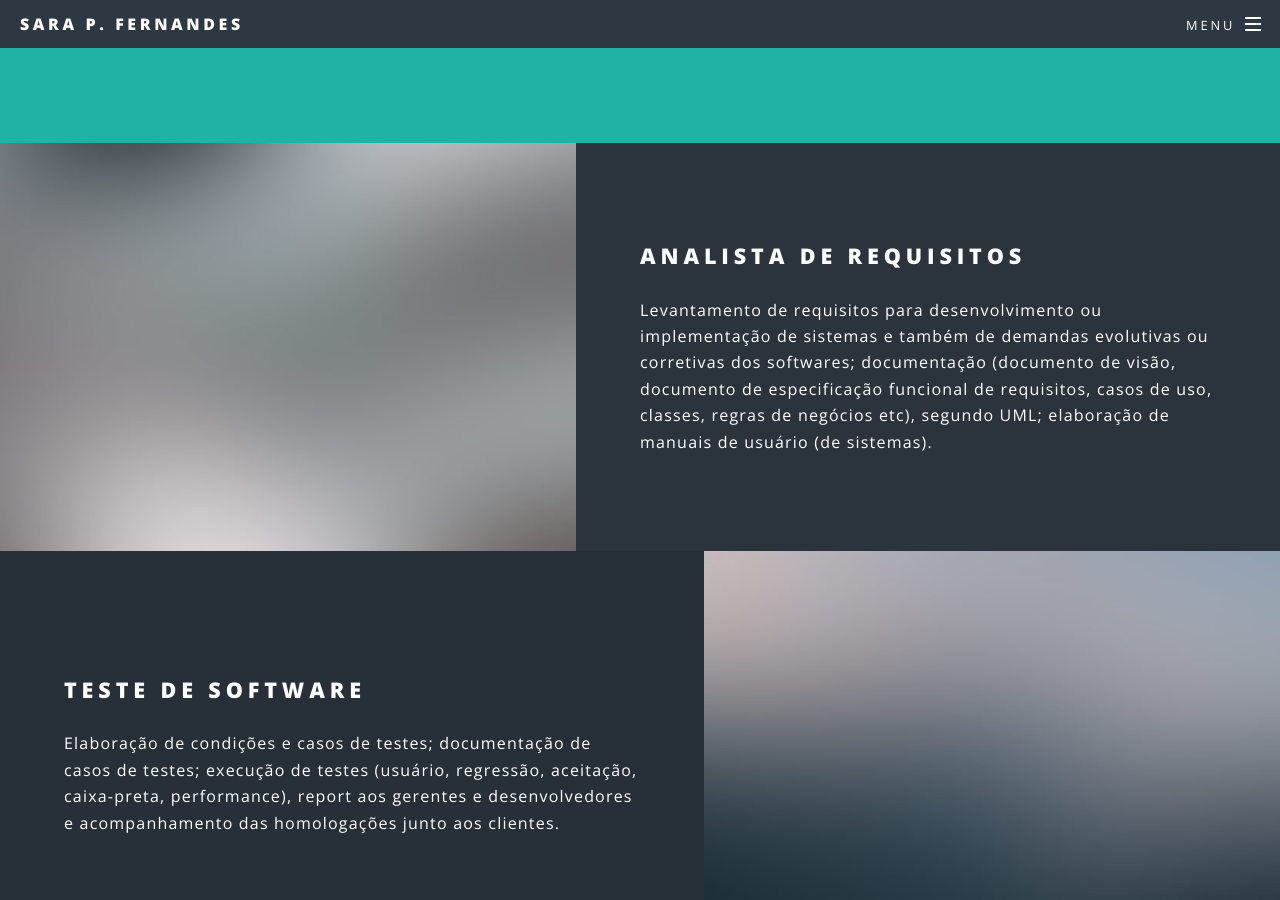
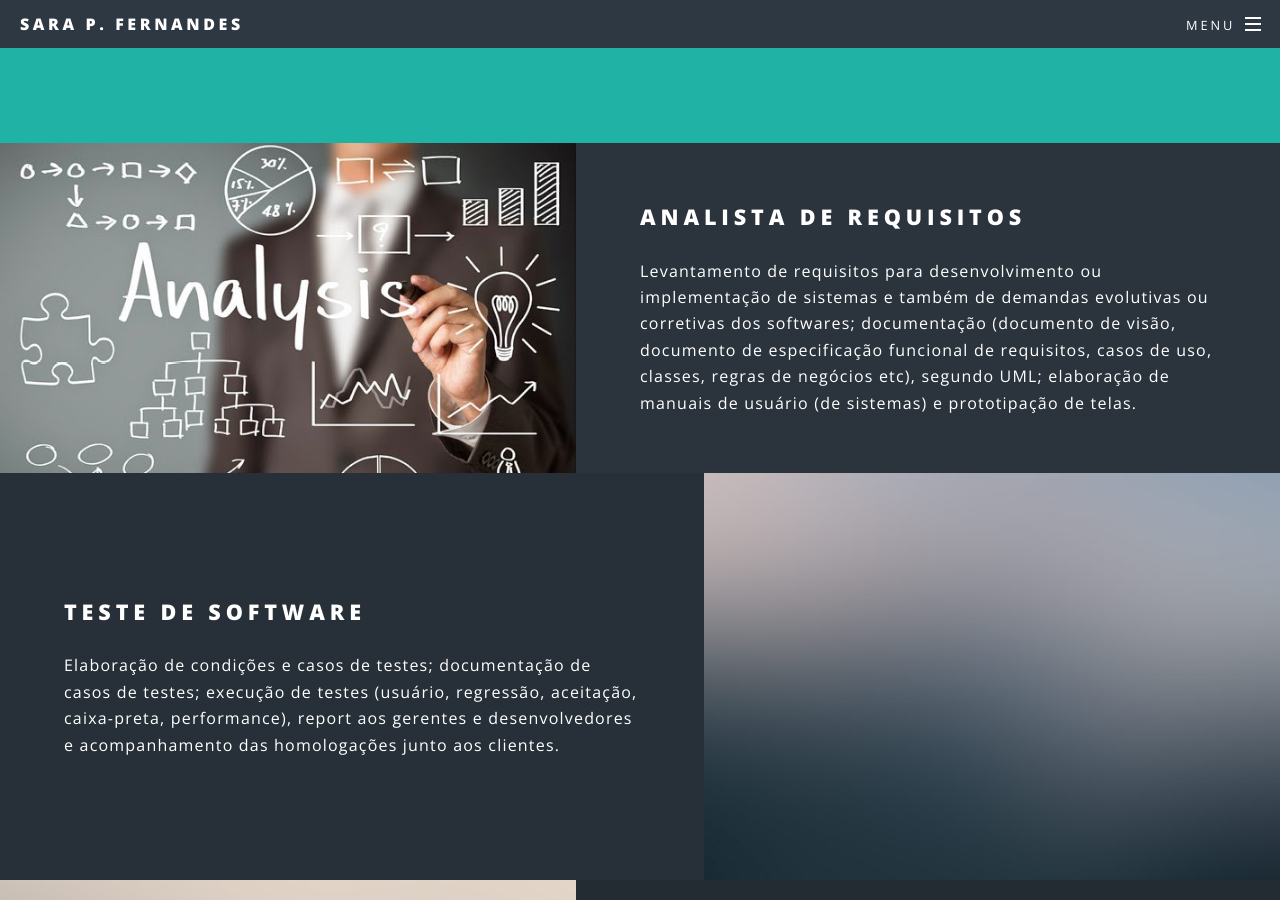
Before and after one commit to SaraFernandes/sarafernandes.github.io_sfdhgdfg, a Jekyll site: the page built from index.html, in a window 1280 px wide and 900 px high, scrolled down 1378 px. Built offline with Jekyll 4.4.1, drawn with Linux system fonts in a browser that asks for light colours.

```diff
--- a/index.html
+++ b/index.html
@@ -32,9 +32,9 @@
 				<!-- Two -->
 					<section id="two" class="wrapper alt style2">
 						<section class="spotlight">
-							<div class="image"><img src="images/pic01.jpg" alt="" /></div><div class="content">
+							<div class="image"><img src="images/requisitos.jpg" alt="" /></div><div class="content">
 								<h2>Analista de Requisitos</h2>
-								<p>Levantamento de requisitos para desenvolvimento ou implementação de  sistemas e também de demandas evolutivas ou corretivas dos softwares; documentação (documento de visão, documento de especificação  funcional de requisitos, casos de uso, classes, regras de negócios etc), segundo UML; elaboração de manuais de usuário (de sistemas).</p>
+								<p>Levantamento de requisitos para desenvolvimento ou implementação de  sistemas e também de demandas evolutivas ou corretivas dos softwares; documentação (documento de visão, documento de especificação  funcional de requisitos, casos de uso, classes, regras de negócios etc), segundo UML; elaboração de manuais de usuário (de sistemas) e prototipação de telas.</p>
 							</div>
 						</section>
 						<section class="spotlight">
```
Also changed, not shown: images/requisitos.jpg (added).
